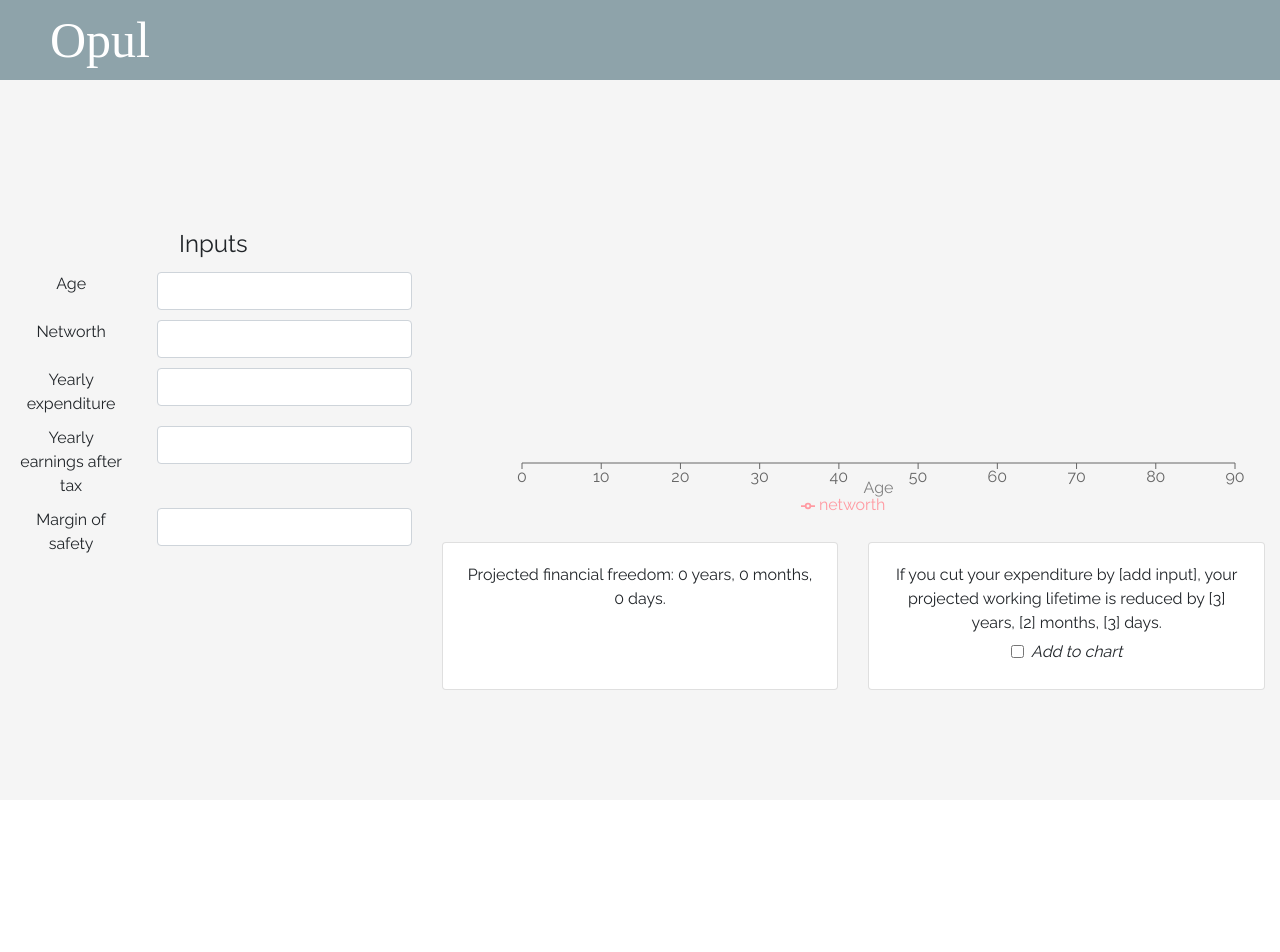
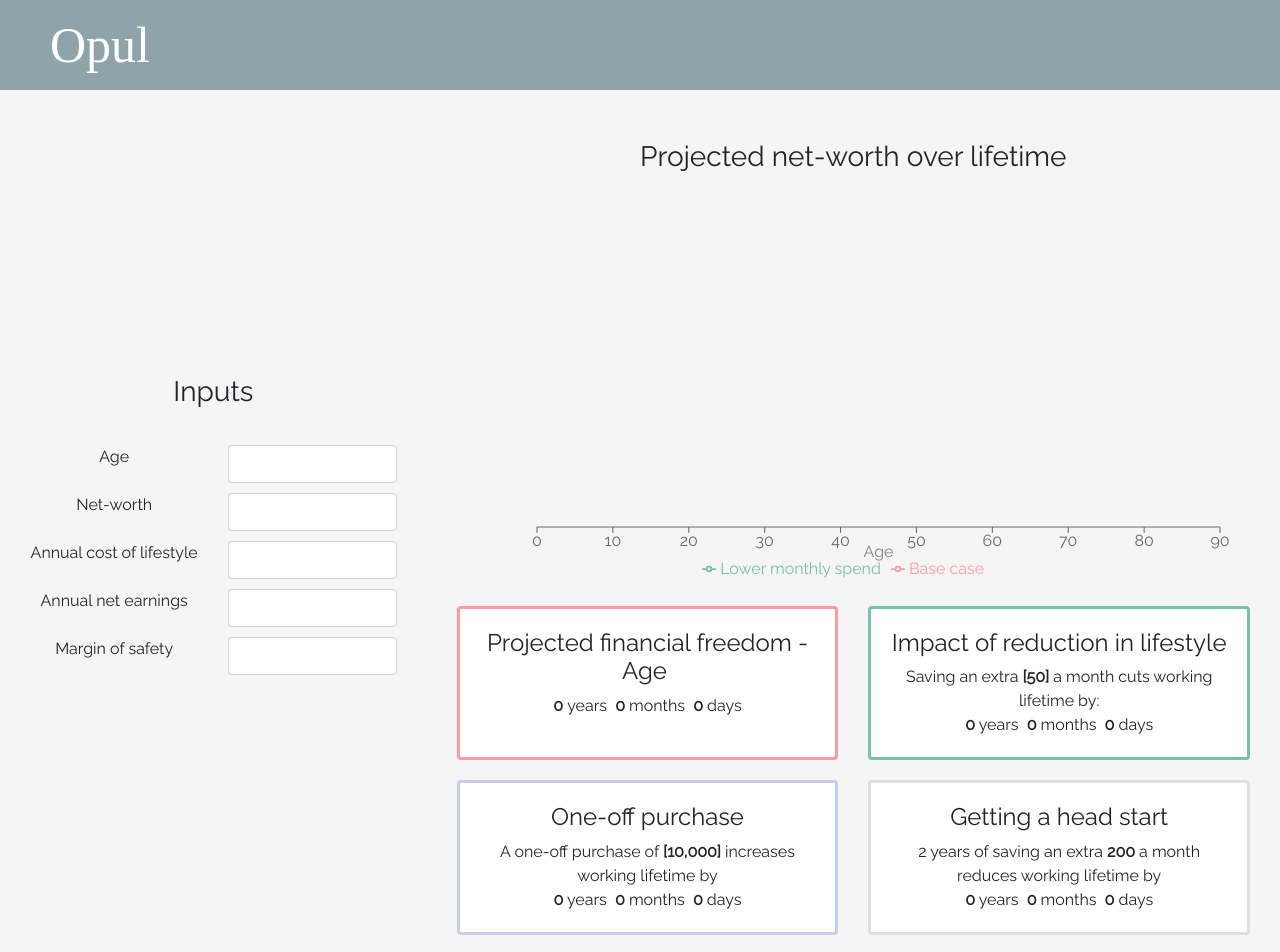
Before and after one commit to Kris-os/fire, a React (Create React App) app: page / in a window 1280 px wide. Shown: the top 952 px of the page. Before the commit the page ends 800 px from the top, so only its background shows below. Built offline with nearby package versions, Linux system fonts and the light colour scheme; a web font is replaced by a local one.

Commit message:
2 lines, card borders, other updates

```diff
--- a/src/App.css
+++ b/src/App.css
@@ -10,7 +10,7 @@
 
 .App-header {
   background-color: #8ea3aa;
-  height: 80px;
+  height: 90px;
   display: flex;
   flex-direction: column;
   align-items: start;
@@ -25,6 +25,14 @@
   padding: 0px;
 }
 
+.border-3 {
+  border-width: 3px !important;
+}
+
+.bold {
+  font-weight: bold;
+}
+
 .paddingTopAndBottomSmall {
   padding-top: 5px;
   padding-bottom: 5px;
@@ -33,6 +41,10 @@
 .paddingTopAndBottomLarge {
   padding-top: 20px;
   padding-bottom: 20px;
+}
+
+.padding30 {
+  padding: 30px;
 }
 
 .marginTopAndBottomLarge {
--- a/src/App.js
+++ b/src/App.js
@@ -3,7 +3,7 @@ import Chart from "./components/Chart";
 import Inputs from "./components/Inputs";
 import Header from "./components/Header";
 import { Card, CardDeck, Col, Container, Form, Row } from "react-bootstrap";
-import "bootstrap/dist/css/bootstrap.min.css";
+import "./custom.scss";
 import "./App.css";
 
 class App extends Component {
@@ -24,6 +24,7 @@ class App extends Component {
         // ],
         // daysUntilFinancialIndependence: 0,
         yearsMonthsDays1: [0, 0, 0],
+        yearsMonthsDays2: [0, 0, 0],
       },
     };
   }
@@ -54,7 +55,7 @@ class App extends Component {
       netEarningsTemp = this.state.netEarnings;
     }
 
-    if (id === "marginForErrorPlusDesiredInheritence") {
+    if (id === "marginOfSafety") {
       var marginOfSafetyTemp = value;
     } else {
       marginOfSafetyTemp = this.state.marginOfSafety;
@@ -66,7 +67,7 @@ class App extends Component {
         networth: networthTemp,
         expenditure: expenditureTemp,
         netEarnings: netEarningsTemp,
-        marginForErrorPlusDesiredInheritence: marginOfSafetyTemp,
+        marginOfSafety: marginOfSafetyTemp,
       },
       () => {
         this.runCalcs();
@@ -96,49 +97,130 @@ class App extends Component {
         <Header />
         <Container fluid>
           <Row className="align-items-center">
-            <Col sm="4">
+            <Col md="4" className="padding30">
               <Inputs
                 className="paddingTopAndBottomLarge"
                 updateState={this.updateState}
               />
             </Col>
-            <Col sm="8" className="paddingTopAndBottomLarge">
-              {/* <Card style={{ width: "18rem" }}>
-                <Card.Body> */}
-              <div style={{ height: "33vw" }}>
+            <Col md="8" className="padding30">
+              <h3 className="paddingTopAndBottomLarge">
+                Projected net-worth over lifetime
+              </h3>
+              <div style={{ height: "30vw" }}>
                 <Chart results={this.state.results} age={this.state.age} />
               </div>
-              {/* </Card.Body>
-              </Card> */}
               <CardDeck>
                 <Card
-                  style={{ width: "30rem" }}
-                  className="marginTopAndBottomLarge"
+                  style={{ minWidth: "300px" }}
+                  className="marginTopAndBottomLarge border-3"
+                  border="pink"
                 >
                   <Card.Body>
                     <Card.Text>
-                      Projected financial freedom:{" "}
-                      {this.state.results.yearsMonthsDays1[0]} years,{" "}
-                      {this.state.results.yearsMonthsDays1[1]} months,{" "}
-                      {this.state.results.yearsMonthsDays1[2]} days.
+                      <h4>
+                        Projected financial freedom - Age&#160;
+                        <text className="bold">
+                          {this.state.results.baseCaseFinancialFreedomAge}
+                        </text>
+                      </h4>
+                      <div>{"\n"}</div>
+                      <text className="bold">
+                        {this.state.results.yearsMonthsDays1[0]}{" "}
+                      </text>
+                      years&#160;&#160;
+                      <text className="bold">
+                        {this.state.results.yearsMonthsDays1[1]}{" "}
+                      </text>
+                      months&#160;&#160;
+                      <text className="bold">
+                        {this.state.results.yearsMonthsDays1[2]}{" "}
+                      </text>{" "}
+                      days
                     </Card.Text>
                   </Card.Body>
                 </Card>
                 <Card
-                  className="marginTopAndBottomLarge"
-                  style={{ width: "30rem" }}
+                  className="marginTopAndBottomLarge border-3"
+                  style={{ minWidth: "300px" }}
+                  border="green"
                 >
                   <Card.Body>
                     <Card.Text>
-                      If you cut your expenditure by [add input], your projected
-                      working lifetime is reduced by [3] years, [2] months, [3]
-                      days.
-                      <Form.Check
+                      <h4>Impact of reduction in lifestyle</h4>
+                      Saving an extra <text className="bold">[50]</text> a month
+                      cuts working lifetime by:
+                      <div>{"\n"}</div>
+                      <text className="bold">
+                        {this.state.results.yearsMonthsDays2[0]}
+                      </text>{" "}
+                      years&#160;&#160;
+                      <text className="bold">
+                        {this.state.results.yearsMonthsDays2[1]}
+                      </text>{" "}
+                      months&#160;&#160;
+                      <text className="bold">
+                        {this.state.results.yearsMonthsDays2[2]}
+                      </text>{" "}
+                      days
+                      {/* <Form.Check
                         className="paddingTopAndBottomSmall"
                         type="checkbox"
                         label="Add to chart"
                         style={{ fontStyle: "italic" }}
-                      />
+                      /> */}
+                    </Card.Text>
+                  </Card.Body>
+                </Card>
+                <Card
+                  className="marginTopAndBottomLarge border-3"
+                  style={{ minWidth: "300px" }}
+                  border="blue"
+                >
+                  <Card.Body>
+                    <Card.Text>
+                      <h4>One-off purchase</h4>A one-off purchase of{" "}
+                      <text className="bold">[10,000]</text> increases working
+                      lifetime by
+                      <div>{"\n"}</div>
+                      <text className="bold">
+                        {this.state.results.yearsMonthsDays2[0]}
+                      </text>{" "}
+                      years&#160;&#160;
+                      <text className="bold">
+                        {this.state.results.yearsMonthsDays2[1]}
+                      </text>{" "}
+                      months&#160;&#160;
+                      <text className="bold">
+                        {this.state.results.yearsMonthsDays2[2]}
+                      </text>{" "}
+                      days
+                    </Card.Text>
+                  </Card.Body>
+                </Card>
+
+                <Card
+                  className="marginTopAndBottomLarge border-3"
+                  style={{ minWidth: "300px" }}
+                >
+                  <Card.Body>
+                    <Card.Text>
+                      <h4>Getting a head start</h4>2 years of saving an extra{" "}
+                      <text className="bold">200</text> a month reduces working
+                      lifetime by
+                      <div>{"\n"}</div>
+                      <text className="bold">
+                        {this.state.results.yearsMonthsDays2[0]}
+                      </text>{" "}
+                      years&#160;&#160;
+                      <text className="bold">
+                        {this.state.results.yearsMonthsDays2[1]}
+                      </text>{" "}
+                      months&#160;&#160;
+                      <text className="bold">
+                        {this.state.results.yearsMonthsDays2[2]}
+                      </text>{" "}
+                      days
                     </Card.Text>
                   </Card.Body>
                 </Card>
--- a/src/components/Chart.jsx
+++ b/src/components/Chart.jsx
@@ -31,7 +31,7 @@ export default class Example extends PureComponent {
     return (
       <ResponsiveContainer>
         <LineChart
-          data={convertData(this.props.results.baseCaseResults, this.props.age)}
+          data={convertData(this.props.results, this.props.age)}
           margin={{
             top: 5,
             right: 30,
@@ -51,14 +51,46 @@ export default class Example extends PureComponent {
           </XAxis>
           <YAxis>
             <Label
-              value="Networth"
+              value="Net-worth"
               dy={40}
-              offset={-15}
+              offset={-20}
               position="insideTopLeft"
             />
           </YAxis>
           <Tooltip />
           <Legend />
+
+          <ReferenceLine y={0} stroke="#666666" label="" />
+          <Line
+            name="Lower monthly spend"
+            type="monotone"
+            dataKey="lowerMonthlySpendResults"
+            dot={false}
+            stroke="#75c2a6"
+            strokeWidth={4}
+            //activeDot={{ r: 8 }}
+          />
+          <ReferenceLine
+            x={
+              Number(
+                this.props.results
+                  .lowerMonthlySpendDaysUntilFinancialIndependence
+              ) /
+                365.25 +
+              Number(this.props.age)
+            }
+            stroke="#75c2a6"
+            label=""
+          />
+          <Line
+            name="Base case"
+            type="monotone"
+            dataKey="networth"
+            dot={false}
+            stroke="#ff9aa2"
+            strokeWidth={4}
+            //activeDot={{ r: 8 }}
+          />
           <ReferenceLine
             x={
               Number(this.props.results.daysUntilFinancialIndependence) /
@@ -68,14 +100,6 @@ export default class Example extends PureComponent {
             stroke="#ffb7b2"
             label=""
           />
-          <Line
-            type="monotone"
-            dataKey="networth"
-            dot={false}
-            stroke="#ff9aa2"
-            strokeWidth={4}
-            //activeDot={{ r: 8 }}
-          />
         </LineChart>
       </ResponsiveContainer>
     );
@@ -83,12 +107,21 @@ export default class Example extends PureComponent {
 }
 
 function convertData(data, startingAge) {
+  return convertDataArray(
+    data.baseCaseResults,
+    data.lowerMonthlySpendResults,
+    startingAge
+  );
+}
+
+function convertDataArray(dataArray1, dataArray2, startingAge) {
   var output = [];
-  if (data == null) return output;
+  if (dataArray1 == null) return output;
   var i;
-  for (i = 0; i < data.length; i++) {
+  for (i = 0; i < dataArray1.length; i++) {
     output.push({
-      networth: data[i],
+      networth: dataArray1[i],
+      lowerMonthlySpendResults: dataArray2[i],
       age: i / 12 + Number(startingAge),
     });
   }
--- a/src/components/Inputs.jsx
+++ b/src/components/Inputs.jsx
@@ -6,31 +6,32 @@ class Inputs extends Component {
   render() {
     return (
       <div className={"inputs " + this.props.className}>
-        <h4>Inputs</h4>
+        <h3>Inputs</h3>
+        <br></br>
         <Form>
-          <Row controlid="age" className="paddingTopAndBottomSmall">
-            <Col column sm={4}>
+          <Row className="paddingTopAndBottomSmall">
+            <Col column sm={6}>
               Age
             </Col>
-            <Col sm={8}>
+            <Col sm={6}>
               <NumberInput id="age" updateState={this.props.updateState} />
             </Col>
           </Row>
 
-          <Row controlid="networth" className="paddingTopAndBottomSmall">
-            <Col column sm={4}>
-              Networth
+          <Row className="paddingTopAndBottomSmall">
+            <Col column sm={6}>
+              Net-worth
             </Col>
-            <Col sm={8}>
+            <Col sm={6}>
               <NumberInput id="networth" updateState={this.props.updateState} />
             </Col>
           </Row>
 
-          <Row controlid="expenditure" className="paddingTopAndBottomSmall">
-            <Col column sm={4}>
-              Yearly expenditure
+          <Row className="paddingTopAndBottomSmall">
+            <Col column sm={6}>
+              Annual cost of lifestyle
             </Col>
-            <Col sm={8}>
+            <Col sm={6}>
               <NumberInput
                 id="expenditure"
                 updateState={this.props.updateState}
@@ -38,11 +39,11 @@ class Inputs extends Component {
             </Col>
           </Row>
 
-          <Row controlid="netEarnings" className="paddingTopAndBottomSmall">
-            <Col column sm={4}>
-              Yearly earnings after tax
+          <Row className="paddingTopAndBottomSmall">
+            <Col column sm={6}>
+              Annual net earnings
             </Col>
-            <Col sm={8}>
+            <Col sm={6}>
               {" "}
               <NumberInput
                 id="netEarnings"
@@ -51,17 +52,14 @@ class Inputs extends Component {
             </Col>
           </Row>
 
-          <Row
-            controlid="marginForErrorPlusDesiredInheritence"
-            className="paddingTopAndBottomSmall"
-          >
-            <Col column sm={4}>
+          <Row className="paddingTopAndBottomSmall">
+            <Col column sm={6}>
               Margin of safety
             </Col>
-            <Col sm={8}>
+            <Col sm={6}>
               {" "}
               <NumberInput
-                id="marginForErrorPlusDesiredInheritence"
+                id="marginOfSafety"
                 updateState={this.props.updateState}
               />
             </Col>
--- /dev/null
+++ b/src/custom.scss
@@ -0,0 +1,8 @@
+$theme-colors: (
+  "pink": #ff9aa2,
+  "primary": #2a8dad,
+  "green": #75c2a6,
+  "blue": #c7ceea,
+);
+
+@import "~bootstrap/scss/bootstrap.scss";
```
Also changed, not shown: package.json (+5 -4 lines), 1 other file (tests, documents, lock files or other folders).
